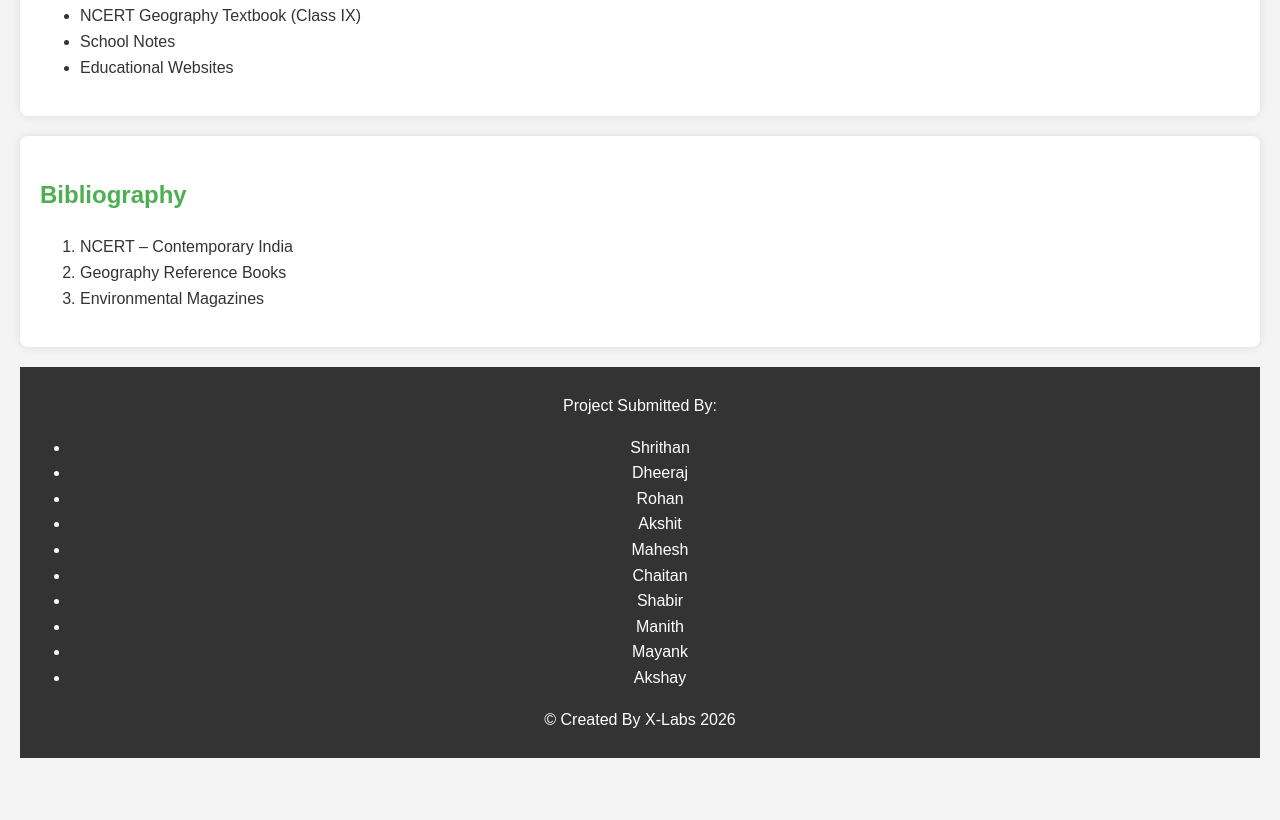
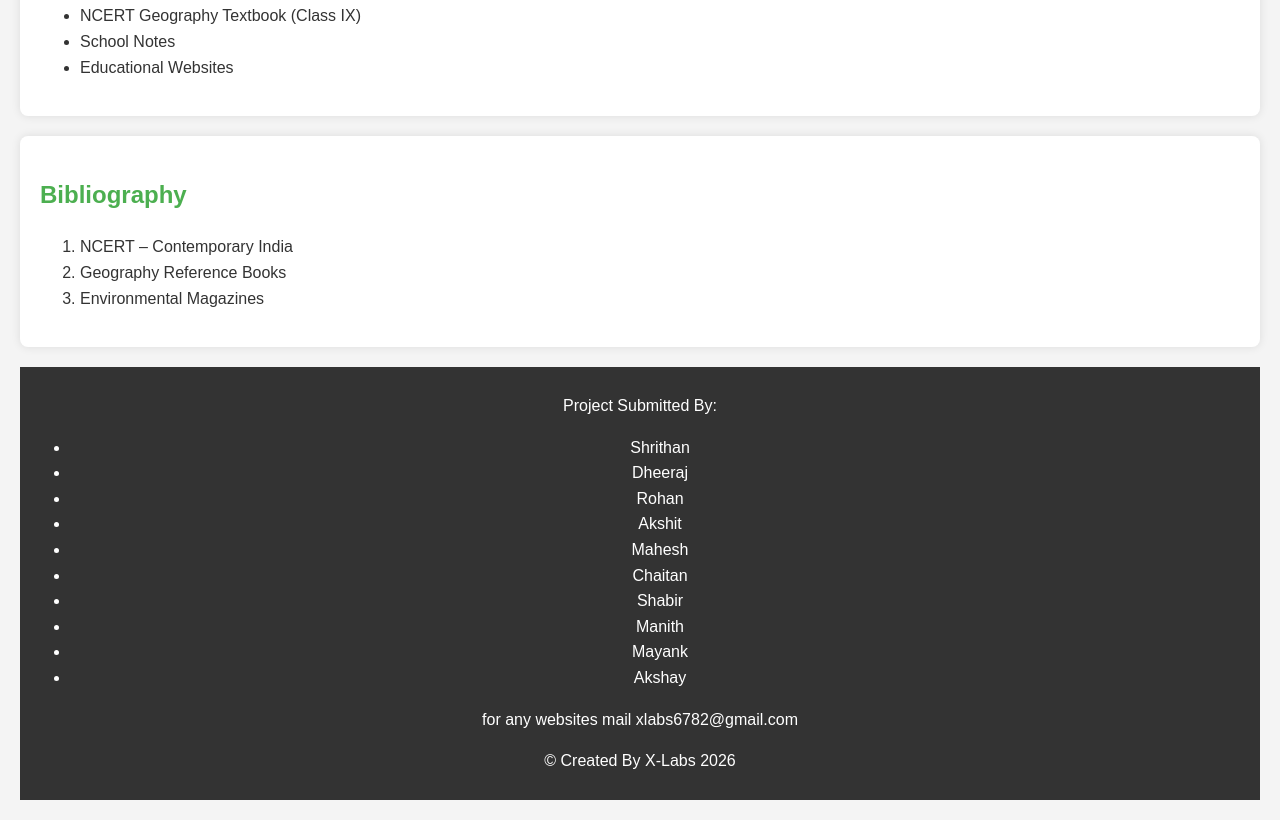
Before and after one commit to xlabs6782-debug/india-natural-vegetation-wildlife, a plain HTML site: page index.html in a window 1280 px wide. Shown: the part 6228-7048 px from the top of the page. Before the commit the page ends 7006 px from the top, so only its background shows below. Drawn offline with Linux system fonts and the light colour scheme.

Commit message:
Update index.html

```diff
--- a/index.html
+++ b/index.html
@@ -298,6 +298,7 @@
         <li>Mayank</li>
         <li>Akshay</li>
     </ul>
+       <p> for any websites mail xlabs6782@gmail.com</p>
     <p>&copy; Created By X-Labs 2026</p>
 </footer>
 
```
